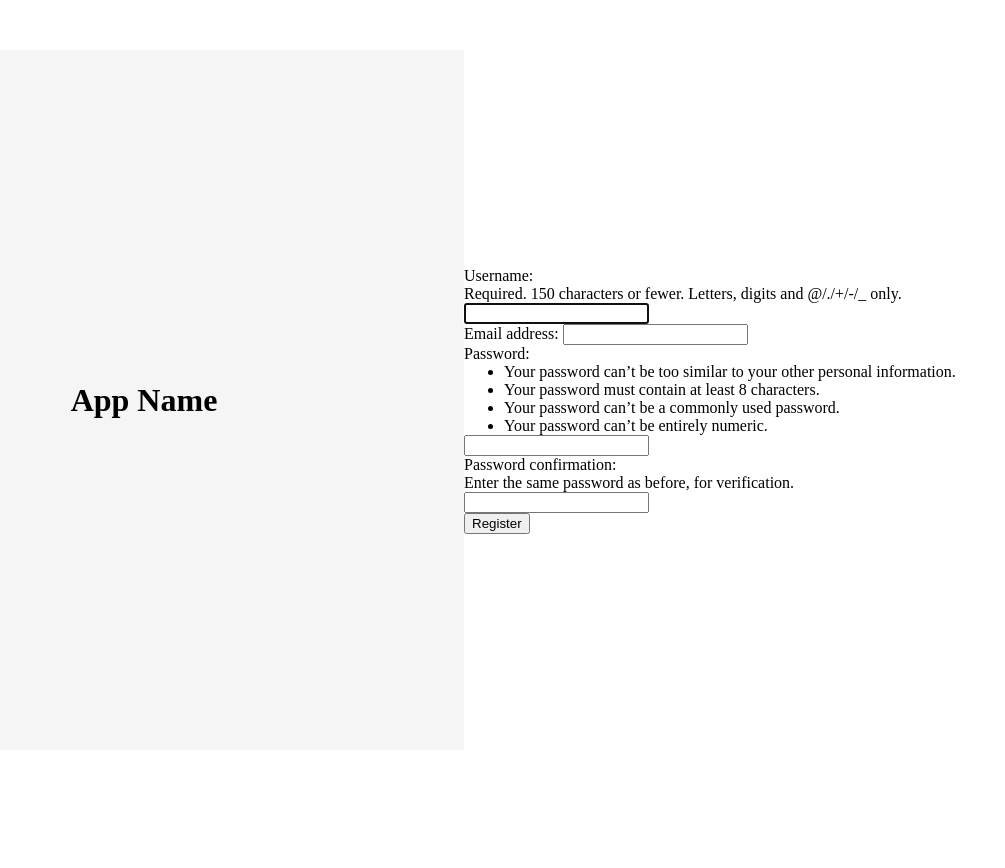
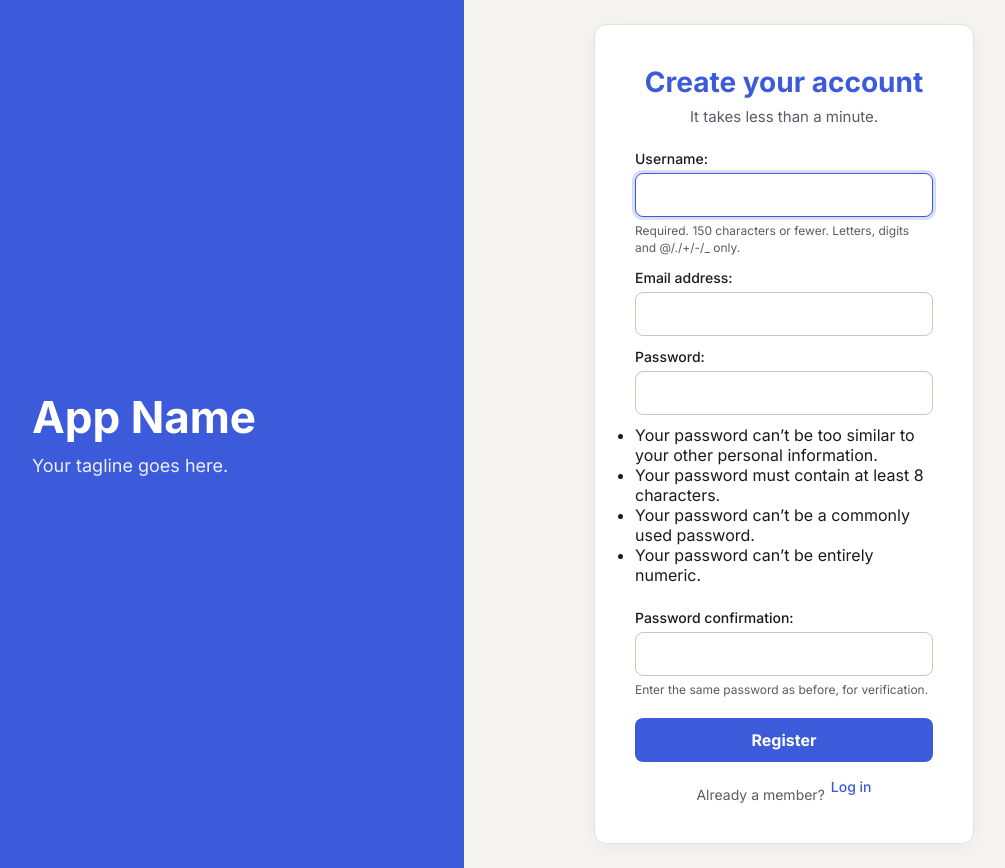
Before and after one commit to Nadish001/social-media, a Django app: page /register in a window 1280 px wide. Shown: the whole page, without its empty margins (176-1181 px from the left). Before the commit the page ends 534 px from the top, so only its background shows below. Run offline with Django 5.2, Linux system fonts and the light colour scheme.

Commit message:
styled login and registerpage

```diff
--- a/app/views.py
+++ b/app/views.py
@@ -19,7 +19,7 @@ def registerpage(request):
             Profile.objects.create(user=usr)
             # form.save()
             messages.success(request,"user registered successfully ")
-            send_mail("welcome mail",f"welcome to app {usr.username}",settings.EMAIL_HOST_USER,[usr.email])
+            send_mail("welcome mail",f"welcome to our app {usr.username} thanking you for trusting us",settings.EMAIL_HOST_USER,[usr.email])
             return redirect(loginpage)
     else:
         form = Registerform()
--- /dev/null
+++ b/static/css/registerpage.css
@@ -0,0 +1,120 @@
+.reg {
+  width: 100%;
+  display: flex;
+  justify-content: center;
+}
+
+.reg form {
+  width: 100%;
+  max-width: 380px;
+  background: #fff;
+  border: 1px solid #e4e2da;
+  border-radius: 12px;
+  padding: 40px;
+  display: flex;
+  flex-direction: column;
+  gap: 4px;
+  box-shadow: 0 4px 24px rgba(27, 27, 31, 0.06);
+}
+
+.title {
+  text-align: center;
+  margin-bottom: 12px;
+}
+.title h2 {
+  margin: 0 0 6px;
+  font-size: 28px;
+  color: #3b5bdb;
+}
+.title p {
+  margin: 0;
+  font-size: 15px;
+  color: #5b5b66;
+}
+
+/* each field rendered by {{ form.as_p }} */
+.reg form p {
+  display: flex;
+  flex-direction: column;
+  gap: 6px;
+  margin: 8px 0 0;
+}
+
+.reg label {
+  font-size: 14px;
+  font-weight: 500;
+}
+
+.reg input[type="text"],
+.reg input[type="email"],
+.reg input[type="password"],
+.reg input[type="number"] {
+  width: 100%;
+  height: 44px;
+  padding: 0 12px;
+  font: inherit;
+  border: 1px solid #c9c6bb;
+  border-radius: 8px;
+  background: #fff;
+}
+.reg input:focus {
+  outline: none;
+  border-color: #3b5bdb;
+  box-shadow: 0 0 0 3px rgba(59, 91, 219, 0.2);
+}
+
+/* Django help text and errors */
+.reg .helptext {
+  font-size: 12px;
+  line-height: 1.4;
+  color: #5b5b66;
+}
+.reg .helptext ul {
+  margin: 0;
+  padding-left: 18px;
+}
+.reg .errorlist {
+  list-style: none;
+  margin: 0;
+  padding: 8px 12px;
+  border-radius: 8px;
+  background: #fdecec;
+  color: #a12622;
+  font-size: 13px;
+}
+
+.reg input[type="submit"] {
+  height: 44px;
+  margin-top: 16px;
+  border: 0;
+  border-radius: 8px;
+  background: #3b5bdb;
+  color: #fff;
+  font: inherit;
+  font-weight: 700;
+  cursor: pointer;
+  transition: background 0.2s;
+}
+.reg input[type="submit"]:hover {
+  background: #2f4bc0;
+}
+
+.old {
+  display: flex;
+  justify-content: center;
+  gap: 6px;
+  margin-top: 12px;
+  font-size: 14px;
+  color: #5b5b66;
+}
+.old p { margin: 0; }
+.old a {
+  color: #3b5bdb;
+  font-weight: 500;
+  text-decoration: none;
+}
+.old a:hover { text-decoration: underline; }
+
+@media (max-width: 480px) {
+  .reg form { padding: 28px 20px; }
+}
--- a/templates/base2.html
+++ b/templates/base2.html
@@ -1,50 +1,81 @@
+{% load static %}
+<!doctype html>
+<html lang="en">
+<head>
+    <meta charset="utf-8">
+    <meta name="viewport" content="width=device-width, initial-scale=1">
+    <title>{% block title %}Book Manager{% endblock %}</title>
+    <link rel="stylesheet" href="https://fonts.googleapis.com/css2?family=Inter:wght@400;500;700&display=swap">
+</head>
 <body>
     <div class="left">
-        <h1>App Name</h1>
-    </div>
-    <div class="righ">
-        <div class="main">
-        {% block content %}
-        {% endblock %}
+        <div class="brand">
+            <h1>App Name</h1>
+            <p>Your tagline goes here.</p>
         </div>
     </div>
-</body>
+    <div class="right">
+        <div class="main">
+            {% block content %}
+            {% endblock %}
+        </div>
+    </div>
 
 <style>
-    *{
-        margin:0px;
+    * {
+        margin: 0;
+        padding: 0;
         box-sizing: border-box;
     }
-    body{
-        min-height: 700px;
+    body {
+        min-height: 100vh;
         width: 100%;
         display: flex;
         flex-direction: row;
-        /* justify-content: center; */
-        align-items: center;
+        font-family: Inter, Arial, sans-serif;
+        color: #1b1b1f;
     }
-    .left{
-        height:700px;
+    .left {
         width: 50%;
+        min-height: 100vh;
         display: flex;
-        /* flex-direction: column; */
         justify-content: center;
         align-items: center;
-        background-color: whitesmoke;
+        padding: 48px;
+        background-color: #3b5bdb;
+        color: #fff;
     }
-    .right{
-        height:700px;
+    .brand h1 {
+        font-size: 44px;
+        line-height: 1.15;
+        margin-bottom: 12px;
+    }
+    .brand p {
+        font-size: 18px;
+        opacity: 0.9;
+    }
+    .right {
         width: 50%;
+        min-height: 100vh;
         display: flex;
-        /* flex-direction: column; */
         justify-content: center;
         align-items: center;
-        background-color: rgb(167, 136, 100);
+        padding: 24px;
+        background-color: #f6f5f1;
     }
-    .main{
+    .main {
+        width: 100%;
         display: flex;
-        /* flex-direction: column; */
         justify-content: center;
         align-items: center;
     }
+
+    @media (max-width: 800px) {
+        body { flex-direction: column; }
+        .left { width: 100%; min-height: 0; padding: 32px 24px; }
+        .brand h1 { font-size: 30px; }
+        .right { width: 100%; min-height: 0; flex: 1; }
+    }
 </style>
+</body>
+</html>
--- a/templates/registerpage.html
+++ b/templates/registerpage.html
@@ -1,8 +1,22 @@
 {% extends "base2.html" %}
 {% block content %}
-<form action="" method="post">
-    {%csrf_token%}
-    {{form}}
-    <input type="submit" value="Register">
-</form>
+<link rel="stylesheet" href="/static/css/registerpage.css">
+<div class="reg">
+    <form action="" method="post">
+        {% csrf_token %}
+        <div class="title">
+            <h2>Create your account</h2>
+            <p>It takes less than a minute.</p>
+        </div>
+
+        {{ form.as_p }}
+
+        <input type="submit" value="Register">
+
+        <div class="old">
+            <p>Already a member?</p>
+            <a href="{% url 'login' %}">Log in</a>
+        </div>
+    </form>
+</div>
 {% endblock %}
```
Also changed, not shown: static/css/loginpage.css (+98 -43 lines), db.sqlite3.
